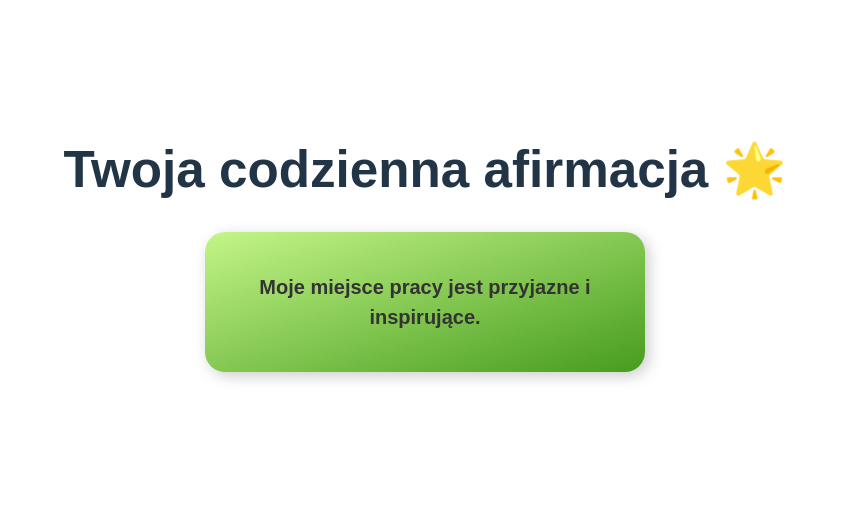
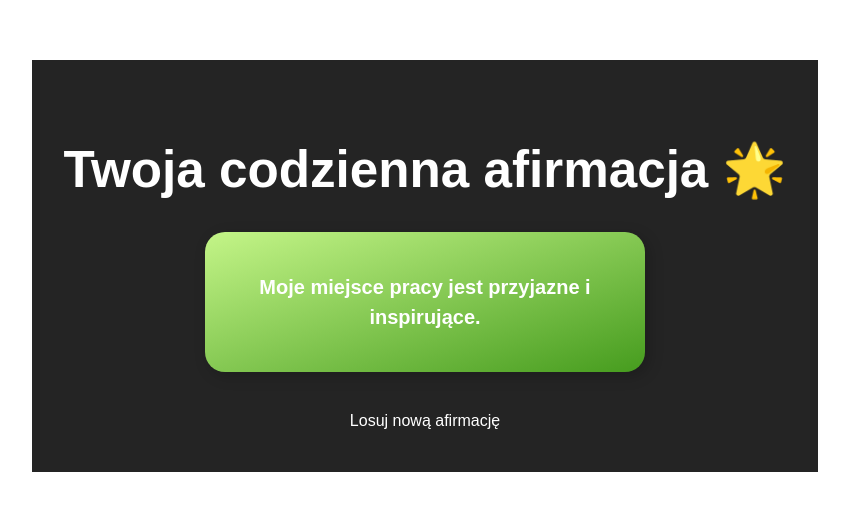
Before and after one commit to aleksandralacinska/afirmacje-app, a React (Vite) app: page / in a window 1280 px wide. Shown: the part 134-644 px from the top of the page, without its empty margins (215-1064 px from the left). Built offline with nearby package versions, Linux system fonts and the light colour scheme.

Commit message:
poprawione tło

```diff
--- a/src/App.css
+++ b/src/App.css
@@ -3,6 +3,8 @@
   margin: 0 auto;
   padding: 2rem;
   text-align: center;
+  background-color: #242424;
+  color: #fff;
 }
 
 .logo {
@@ -55,14 +57,14 @@
   max-width: 400px;
   border-radius: 20px;
   box-shadow: 4px 4px 15px rgba(0, 0, 0, 0.2);
-  color: white;
+  color: #fff;
 }
 
 .affirmation-text {
   font-size: 20px;
   font-weight: bold;
   text-align: center;
-  color: #333;
+  color: #fff;
 }
 
 .btn {
```
